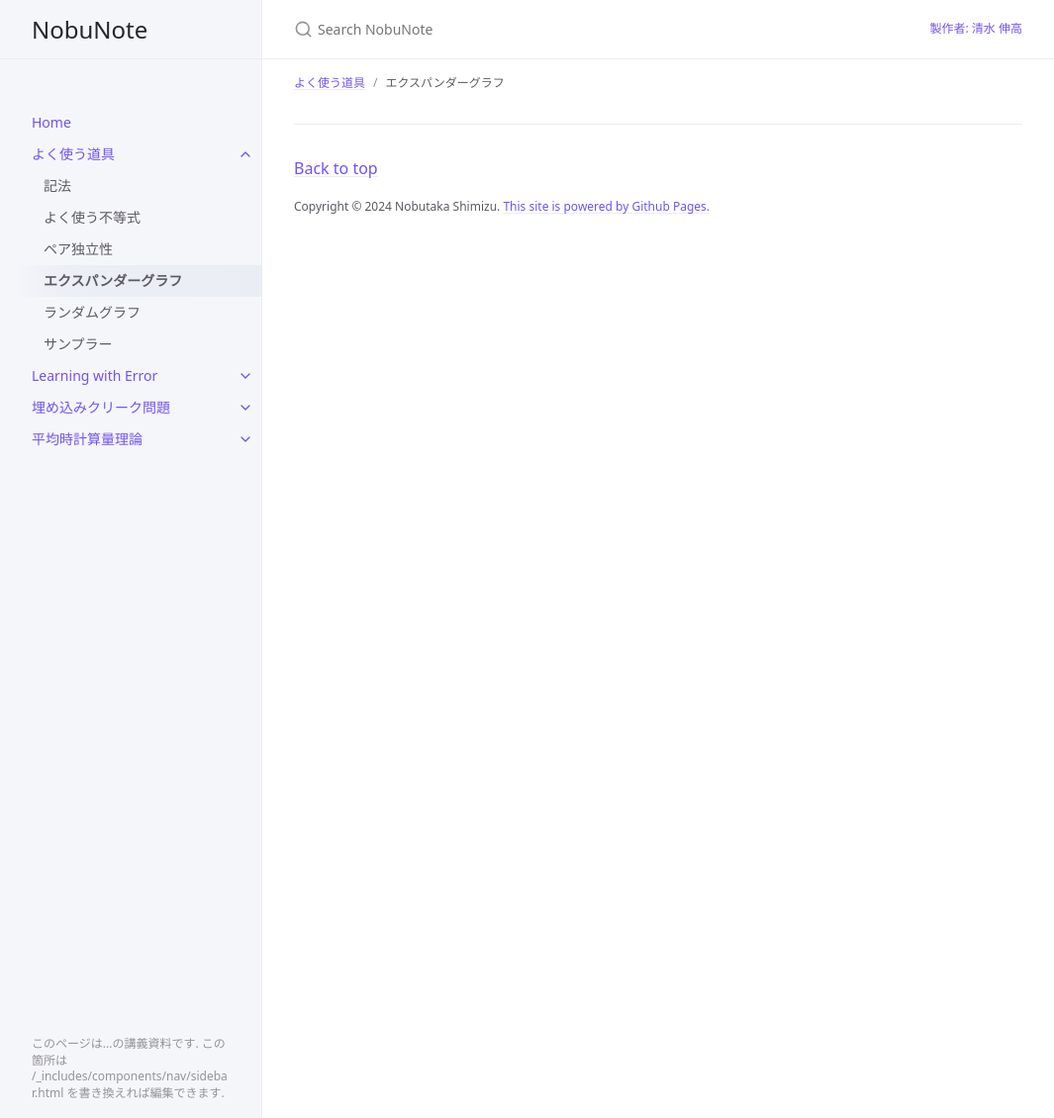
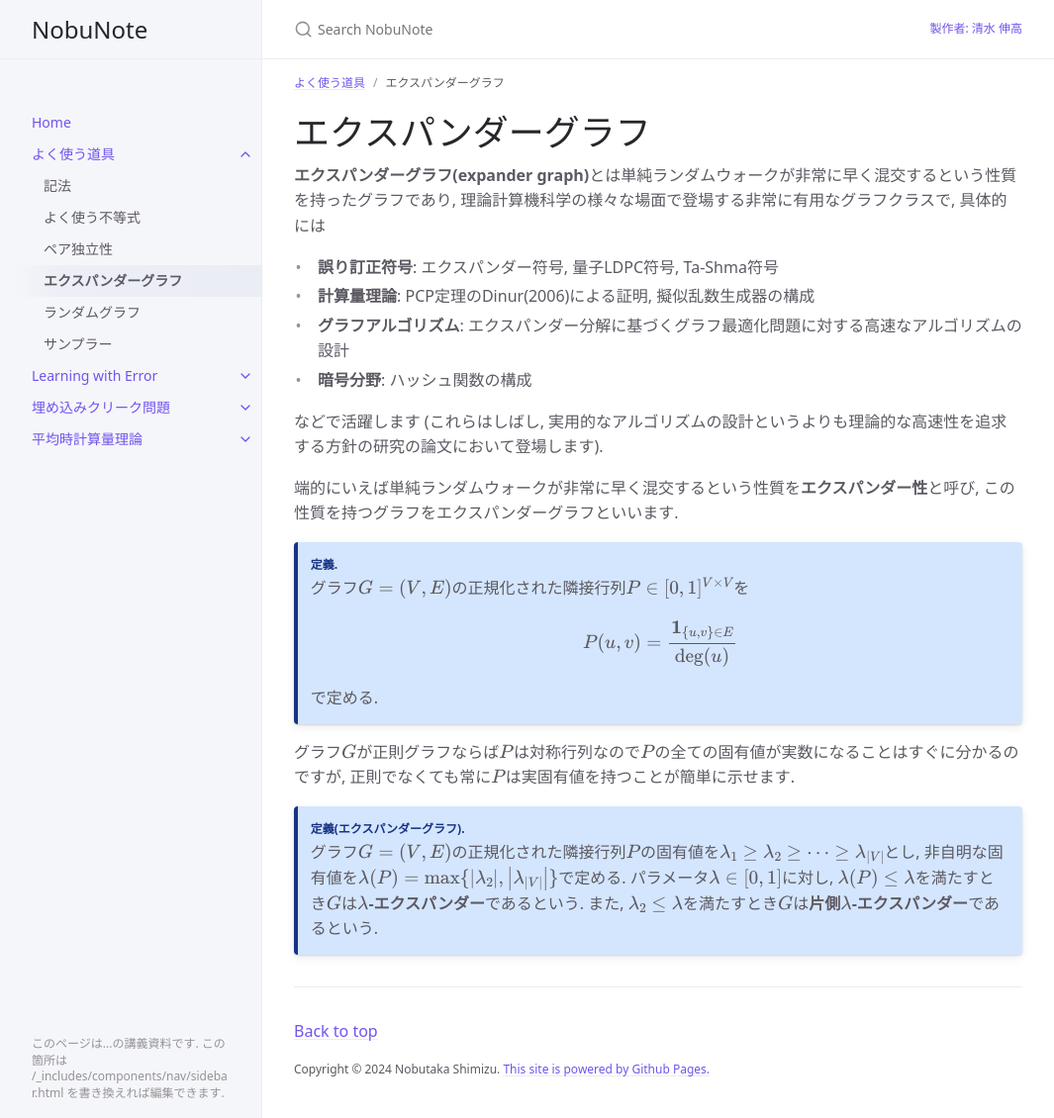
Before and after one commit to NobutakaShimizu/nobunote, a Jekyll site: the page built from docs/tools/expander.md, in a window 1280 px wide and 1130 px high. Shown: the whole window at 99% size, without its empty margins (107-1172 px from the left). Built offline with Jekyll 4.4.1, drawn with Linux system fonts in a browser that asks for light colours; cached includes are drawn as plain includes.

Commit message:
エクスパンダーグラフに関する新しい説明を追加し、直積サンプラーの図を挿入しました。また、関連するコンテンツを検索データに更新しました。

```diff
--- a/docs/tools/expander.md
+++ b/docs/tools/expander.md
@@ -3,3 +3,36 @@ title: エクスパンダーグラフ
 parent: よく使う道具
 nav_order: 4
 ---
+
+# エクスパンダーグラフ
+
+**エクスパンダーグラフ(expander graph)**とは単純ランダムウォークが非常に早く混交するという性質を持ったグラフであり, 理論計算機科学の様々な場面で登場する非常に有用なグラフクラスで,
+具体的には
+- **誤り訂正符号**: エクスパンダー符号, 量子LDPC符号, Ta-Shma符号
+- **計算量理論**: PCP定理のDinur(2006)による証明, 擬似乱数生成器の構成
+- **グラフアルゴリズム**: エクスパンダー分解に基づくグラフ最適化問題に対する高速なアルゴリズムの設計
+- **暗号分野**: ハッシュ関数の構成
+
+などで活躍します (これらはしばし, 実用的なアルゴリズムの設計というよりも理論的な高速性を追求する方針の研究の論文において登場します).
+
+端的にいえば単純ランダムウォークが非常に早く混交するという性質を**エクスパンダー性**と呼び, この性質を持つグラフをエクスパンダーグラフといいます.
+
+{: .definition}
+> グラフ$G=(V,E)$の正規化された隣接行列$P\in[0,1]^{V\times V}$を
+>
+> $$
+  \begin{align*}
+    P(u,v) = \frac{\indicator_{\{u,v\} \in E}}{\deg(u)}
+  \end{align*}
+> $$
+>
+> で定める.
+
+グラフ$G$が正則グラフならば$P$は対称行列なので$P$の全ての固有値が実数になることはすぐに分かるのですが, 正則でなくても常に$P$は実固有値を持つことが簡単に示せます.
+
+{: .definition-title }
+> **定義(エクスパンダーグラフ).**
+>
+> グラフ$G=(V,E)$の正規化された隣接行列$P$の固有値を$\lambda_1\ge \lambda_2\ge \dots \ge \lambda_{\abs{V}}$とし, 非自明な固有値を$\lambda(P)=\max \\{\abs{\lambda_2},\abs{\lambda_{\abs{V}}}\\}$で定める.
+> パラメータ$\lambda\in[0,1]$に対し, $\lambda(P)\le \lambda$を満たすとき$G$は**$\lambda$-エクスパンダー**であるという.
+> また, $\lambda_2\le \lambda$を満たすとき$G$は**片側$\lambda$-エクスパンダー**であるという.
```
Also changed, not shown: docs/tools/sampler.md (+7 -0 lines), docs/tools/images/direct_product_sampler.svg (added), 6 other files.
